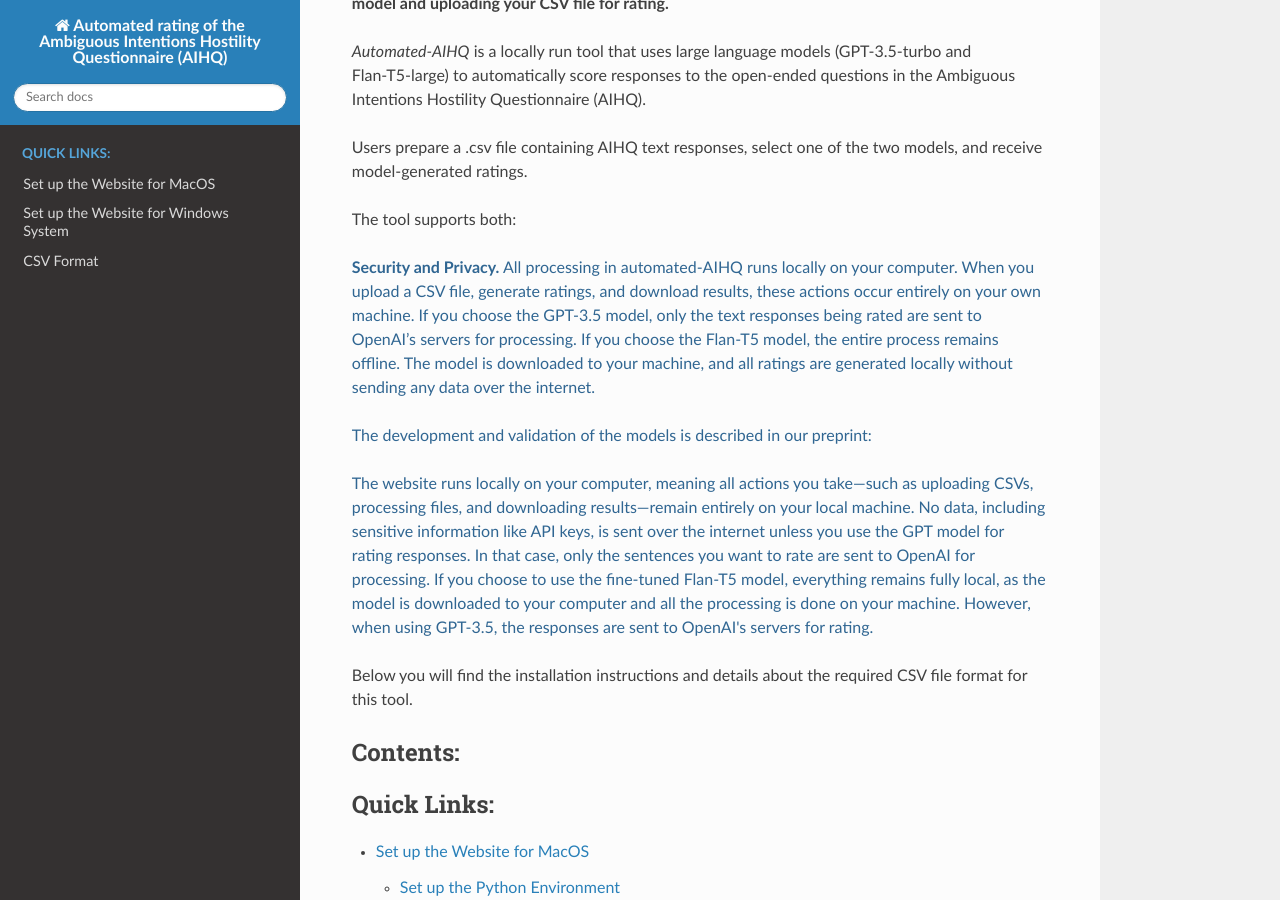
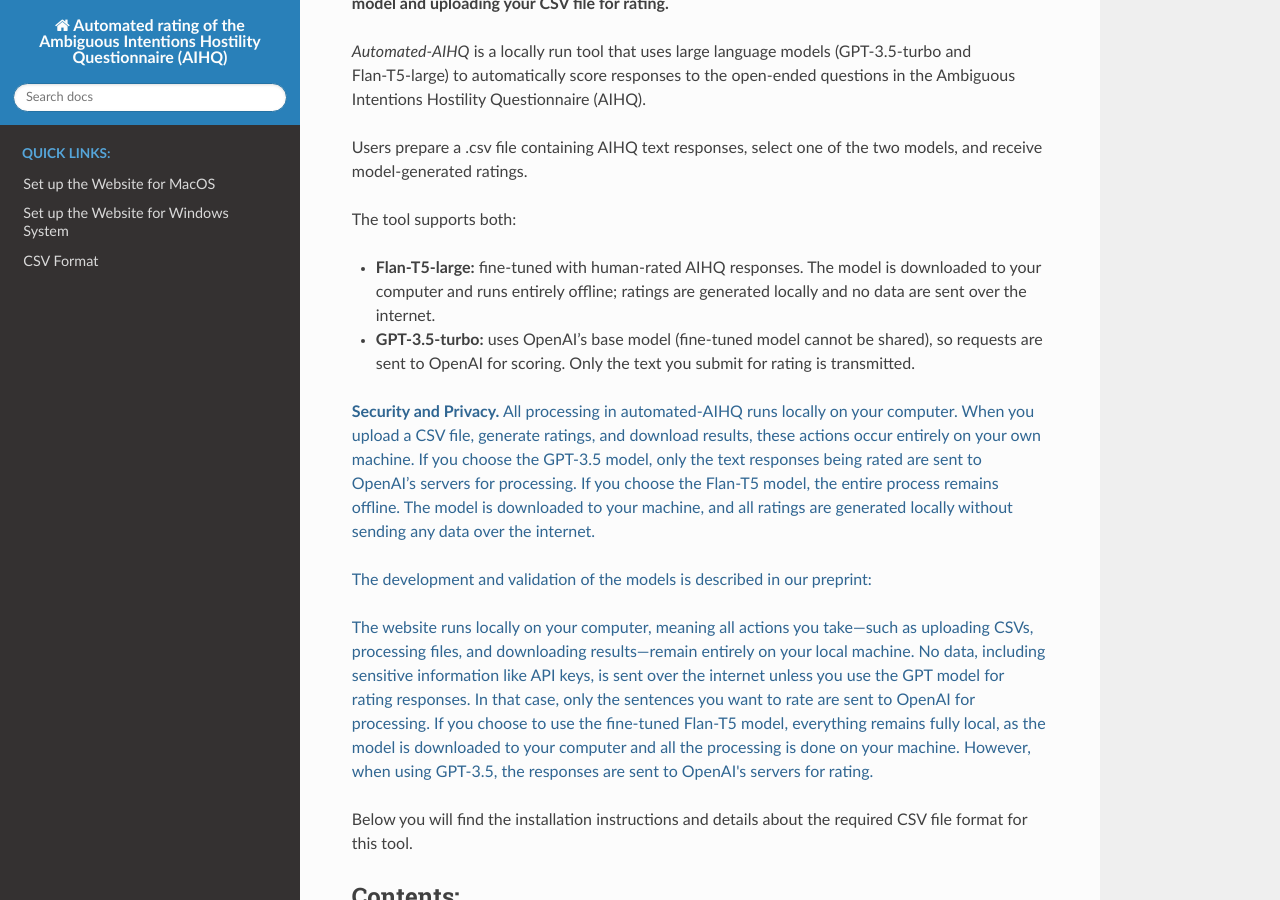
Before and after one commit to lyulouisa/Website_AIHQ_rating, a Sphinx documentation site: the page built from docs/source/index.rst, in a window 1280 px wide and 900 px high, scrolled down 659 px. Built offline with Sphinx 7.4.7 and the Read the Docs theme 3.1.0, drawn with Linux system fonts in a browser that asks for light colours.

Commit message:
Update index.rst

```diff
--- a/docs/source/index.rst
+++ b/docs/source/index.rst
@@ -33,6 +33,9 @@
 
 The tool supports both:
 
+- **Flan-T5-large:** fine-tuned with human-rated AIHQ responses. The model is downloaded to your computer and runs entirely offline; ratings are generated locally and no data are sent over the internet.
+- **GPT-3.5-turbo:** uses OpenAI’s base model (fine-tuned model cannot be shared), so requests are sent to OpenAI for scoring. Only the text you submit for rating is transmitted.
+
 .. raw:: html
 
    <div style="font-size: .95em; color: #306692;">
```
